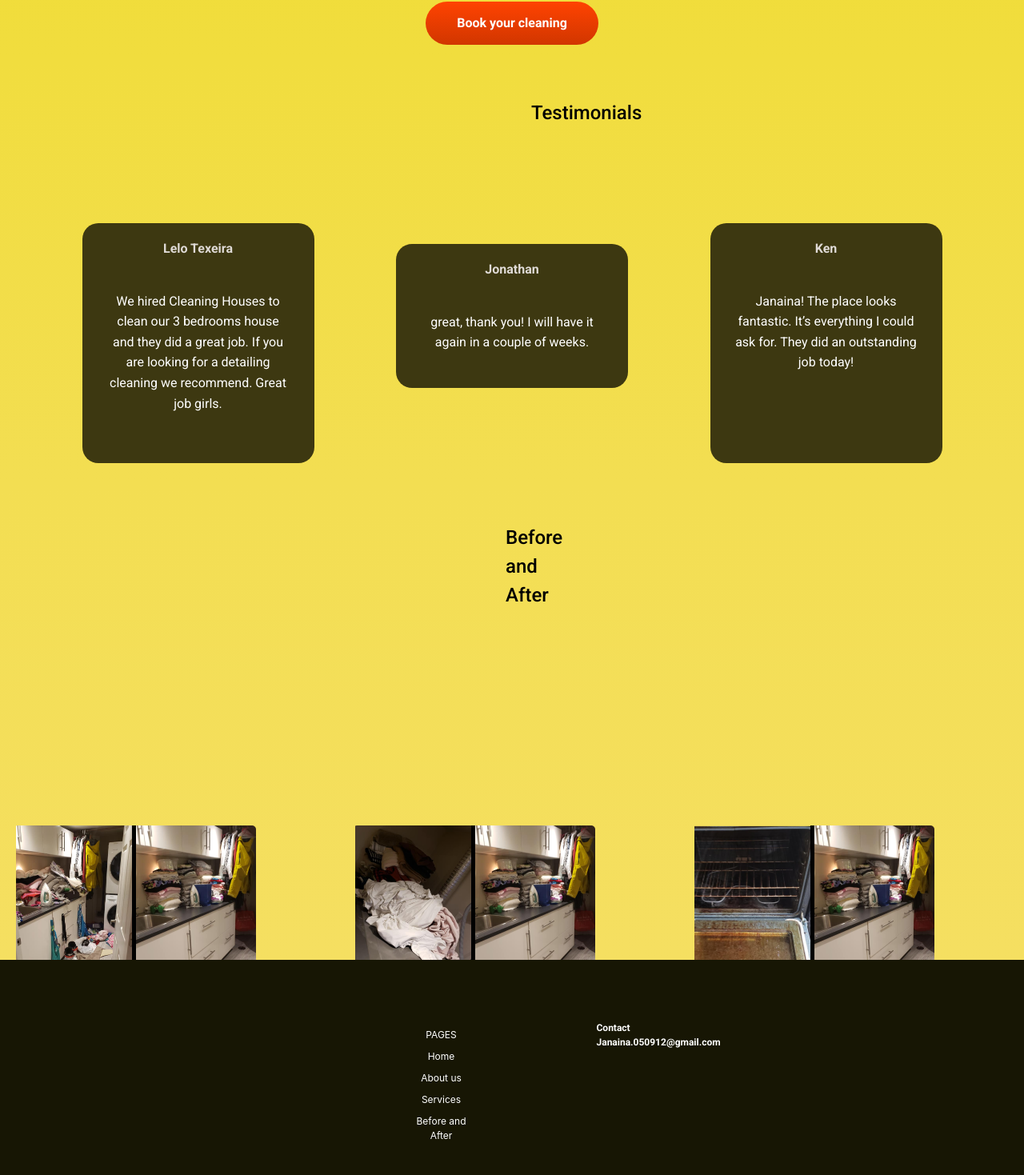
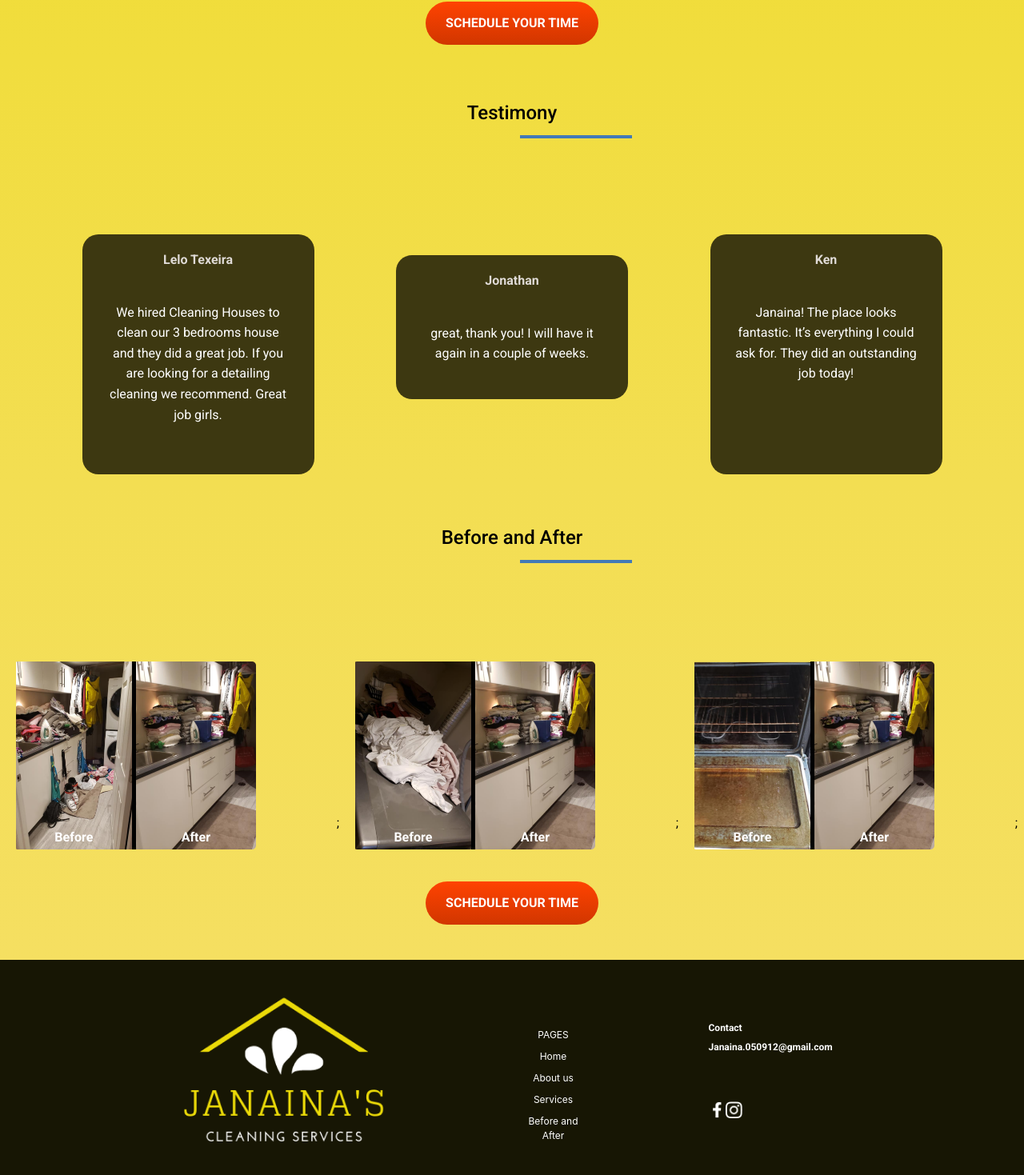
Before and after one commit to chrisporpino/janaina-cleaning-houses, a React (Create React App) app: page / in a window 1280 px wide. Shown: the part 2078-3547 px from the top of the page at 80% size. Built offline with nearby package versions, Linux system fonts and the light colour scheme.

Commit message:
retoques finais em margens e tambem inicio do responsivo

```diff
--- a/src/containers/Footer/index.js
+++ b/src/containers/Footer/index.js
@@ -14,17 +14,16 @@
   height: 294px;
   background-color: #171604;
   color: white;
-  /* padding: 10px 10px; */
   font-family: "Nerko One", cursive;
   align-items: center;
   justify-content: center;
 `;
 
-const FooterContainer = styled.div`
-  width: 100%;
-  display: flex;
-  align-items: center;
-  justify-content: center;
+const FooterLogo = styled.div`
+  background-image: url(${logo});
+  width: 280px;
+  height: 200px;
+  background-repeat: no-repeat;
 `;
 
 const FooterMenu = styled.div`
@@ -39,8 +38,6 @@
 
 const FooterTitle = styled.li`
   list-style-type: none;
-  /* margin: 70px 720px 15px 727px; */
-  /* Eu tive que mudar um pouco as margens esq e dir pra centralisar*/
   font-family: -apple-system, BlinkMacSystemFont, "Segoe UI", Roboto, Oxygen,
     Ubuntu, Cantarell, "Open Sans", "Helvetica Neue", sans-serif;
   font-weight: 700px;
@@ -59,31 +56,19 @@
   text-align: center;
 `;
 
+const FooterContainer = styled.div`
+  width: 100%;
+  display: flex;
+  align-items: center;
+  justify-content: center;
+`;
+
 const ContactContainer = styled.div`
+  display: flex;
+  flex-direction: column;
+  justify-content: space-between;
   width: 177px;
   height: 127px;
-`;
-
-const FooterLogo = styled.div`
-  background-image: url(${logo});
-  background-size:
-  width: 270px;
-  height: 200px;
-  background-repeat: no-repeat;
-`;
-
-// const logo = styled.img`
-//   width: 100%;
-//   height: 100%;
-// `;
-
-const FooterSocial = styled.div`
-  font-family: Roboto;
-  font-style: normal;
-  font-weight: bold;
-  font-size: 12px;
-  line-height: 150%;
-  margin-top: 52px;
 `;
 
 const ContactTitle = styled.p`
@@ -102,13 +87,26 @@
   line-height: 150%;
 `;
 
+const FooterSocial = styled.div`
+  font-family: Roboto;
+  font-style: normal;
+  font-weight: bold;
+  font-size: 12px;
+  line-height: 150%;
+  margin-top: 52px;
+`;
+
 const FooterSignature = styled.p`
-  /* margin: 34px 536px 20px; */
   font-family: Roboto;
   font-size: 10px;
   line-height: 16px;
   text-align: center;
   color: rgba(185, 175, 168, 1);
+`;
+
+const ImgSocial = styled.img`
+  height: 21px;
+  width: 21.16px;
 `;
 
 function Footer() {
@@ -130,7 +128,10 @@
           <ContactTitle>Contact</ContactTitle>
 
           <Contacts>Janaina.050912@gmail.com </Contacts>
-          <FooterSocial src={insta} src={face}></FooterSocial>
+          <FooterSocial>
+            <ImgSocial src={face}></ImgSocial>
+            <ImgSocial src={insta}></ImgSocial>
+          </FooterSocial>
         </ContactContainer>
       </FooterContainer>
 
--- a/src/containers/PortfolioSection/index.js
+++ b/src/containers/PortfolioSection/index.js
@@ -26,21 +26,40 @@
 
 const PortifolioTitle = styled.h2`
   color: rgba(0, 0, 0, 1);
-  margin: 50px 631px 71px 632px;
+  /* margin: 50px 631px 71px 632px; */
   text-align: center;
   font-family: Roboto;
   font-style: normal;
   font-weight: 500;
   font-size: 24px;
   line-height: 150%;
+  margin-top: 50px;
+`;
+
+const Linha4 = styled.div`
+  width: 140px;
+  height: 0px;
+  border: 2px solid #437ab6;
+  transform: rotate(-180deg);
+  margin-bottom: 50px;
+  margin-left: 650px;
+  margin-top: 10px;
+  margin-bottom: 120px;
+  margin-bottom: 71px;
 `;
 
 const ContainerPortifolio = styled.div`
   display: flex;
   align-items: center;
-  height: 800px;
+  height: 506px;
   width: 100%;
   justify-content: space-evenly;
+  margin-bottom: 204px;
+
+  @media (max-width: 700px) {
+    width: 375px;
+    height: 499px;
+  }
 
   /* margin: ; */
 `;
@@ -86,10 +105,27 @@
   background-color: rgba(255, 67, 1, 1) rgba(209, 54, 0, 1);
 `;
 
+const ServButton2 = styled.button`
+  width: 216px;
+  height: 54px;
+  position: absolute;
+  top: 3180px;
+  background: linear-gradient(180deg, #ff4301 0%, #d13600 100%);
+  border-radius: 30px;
+  font-family: Roboto;
+  font-style: normal;
+  font-weight: bold;
+  font-size: 16px;
+  line-height: 150%;
+  color: rgba(255, 255, 255, 1);
+  border: none;
+`;
+
 function PortfolioSection() {
   return (
     <Portfolio>
       <PortifolioTitle>Before and After</PortifolioTitle>
+      <Linha4></Linha4>
 
       <ContainerPortifolio>
         <PicturesContainer imgBefore={before1} imgAfter={after1} />
@@ -97,6 +133,8 @@
         <PicturesContainer imgBefore={before2} imgAfter={after2} />
 
         <PicturesContainer imgBefore={before3} imgAfter={after3} />
+
+        <ServButton2>SCHEDULE YOUR TIME</ServButton2>
       </ContainerPortifolio>
     </Portfolio>
   );
--- a/src/containers/ServicesSection/index.js
+++ b/src/containers/ServicesSection/index.js
@@ -18,19 +18,34 @@
 const ServicesTitle = styled.h2`
   text-align: center;
   height: 28px;
-  /* padding: 81px 673px 54px 673px; */
-  margin: 50px 674px 40px 674px;
+  /* margin: 0px 674px 40px 674px; */
   font-family: Roboto;
   font-style: normal;
   font-weight: 500;
   font-size: 24px;
   line-height: 150%;
+  margin-top: 103px;
+`;
+
+const Linha2 = styled.div`
+  width: 140px;
+  height: 0px;
+  border: 2px solid #437ab6;
+  transform: rotate(-180deg);
+  margin-bottom: 50px;
+  margin-left: 650px;
+  margin-top: 10px;
 `;
 
 const ServGeral = styled.div`
   display: flex;
   flex-wrap: wrap;
   justify-content: space-around;
+
+  @media (max-width: 700px) {
+    width: 375px;
+    height: 1743px;
+  }
 `;
 
 const ServiceBox = styled.div`
@@ -117,6 +132,7 @@
   return (
     <Services>
       <ServicesTitle>Services</ServicesTitle>
+      <Linha2></Linha2>
 
       <ServGeral>
         <ServiceBox>
@@ -164,7 +180,7 @@
           </ServiceBoxParagraph>
         </ServiceBox>
 
-        <ServButton>Book your cleaning</ServButton>
+        <ServButton>SCHEDULE YOUR TIME</ServButton>
       </ServGeral>
     </Services>
   );
--- a/src/containers/TestimonialsSection/index.js
+++ b/src/containers/TestimonialsSection/index.js
@@ -14,15 +14,34 @@
 const TestimonialsH2 = styled.h2`
   text-align: center;
   font-style: normal;
-  margin: 50px 663px 120px 664px;
+  /* margin: 50px 663px 120px 664px; */
+  margin-top: 50px;
   font-weight: 500;
   font-size: 24px;
   line-height: 150%;
 `;
 
+const Linha3 = styled.div`
+  width: 140px;
+  height: 0px;
+  border: 2px solid #437ab6;
+  transform: rotate(-180deg);
+  margin-bottom: 50px;
+  margin-left: 650px;
+  margin-top: 10px;
+  margin-bottom: 120px;
+`;
+
 const TestimonalsBox = styled.div`
   display: flex;
   justify-content: space-evenly;
+
+  @media (max-width: 700px) {
+    display: flex;
+    flex-direction: column;
+    width: 375px;
+    height: 676px;
+  }
 `;
 
 const TestBox = styled.div`
@@ -70,7 +89,8 @@
 function TestimonialsSection() {
   return (
     <Testimonials>
-      <TestimonialsH2>Testimonials</TestimonialsH2>
+      <TestimonialsH2>Testimony</TestimonialsH2>
+      <Linha3></Linha3>
 
       <TestimonalsBox>
         <TestBox>
```
Also changed, not shown: src/assets/images/face.png, 1 other file (tests, documents, lock files or other folders).
